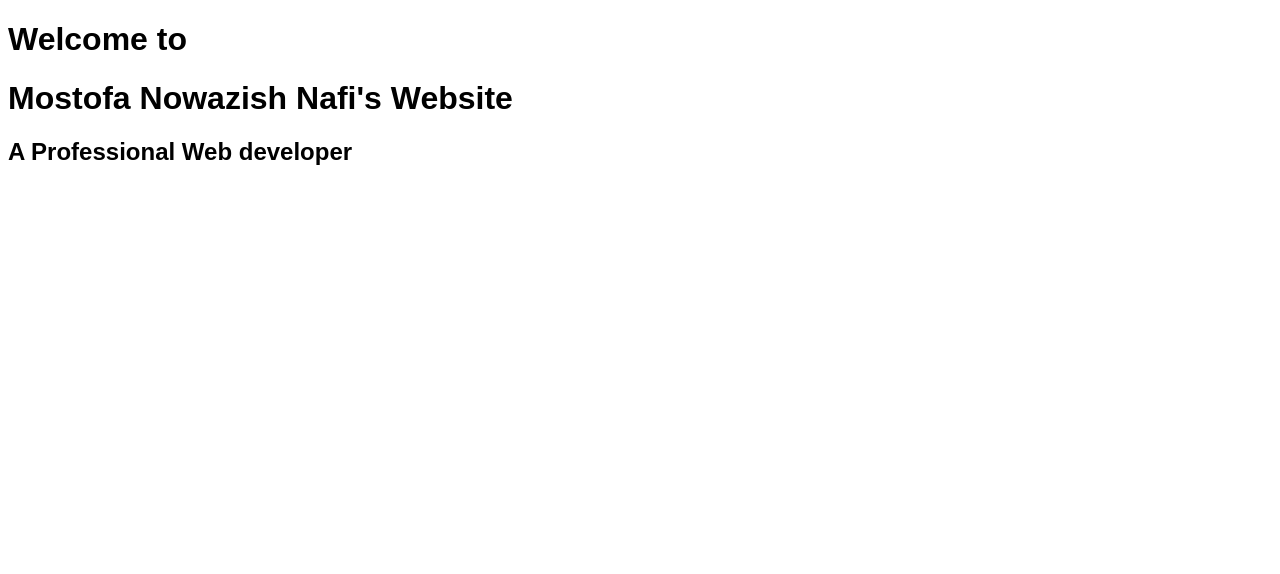
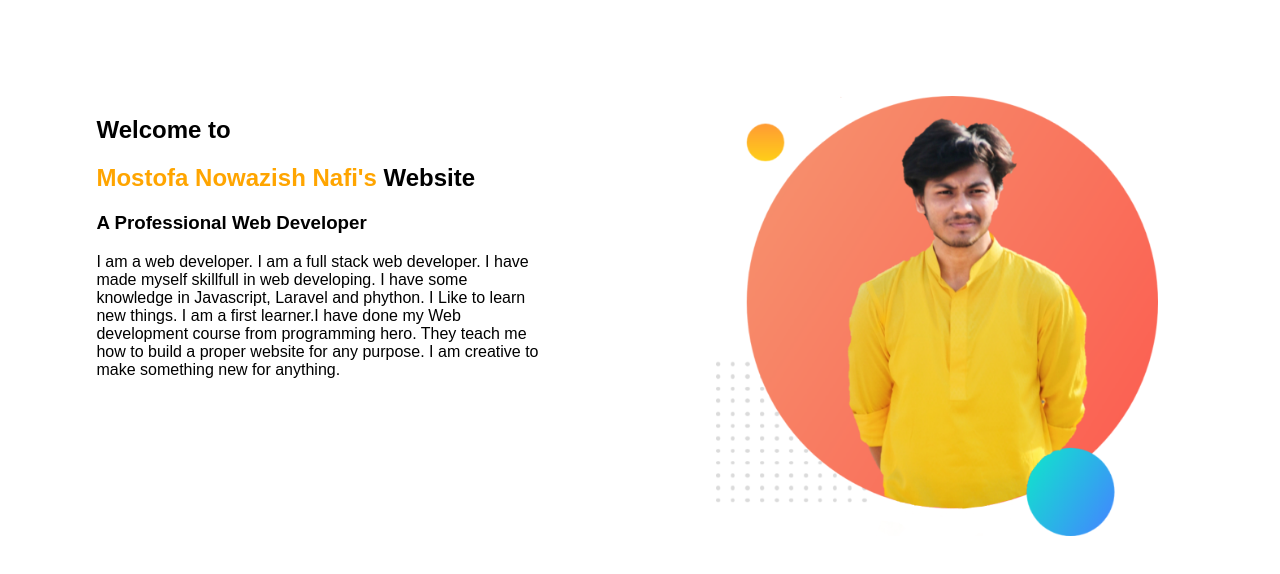
Before and after one commit to MnNafi/My_First_Website, a plain HTML site: page Index.html in a window 1280 px wide. Drawn offline with Linux system fonts and the light colour scheme.

Commit message:
upper body done

```diff
--- a/Index.html
+++ b/Index.html
@@ -8,9 +8,16 @@
     <link rel="stylesheet" href="style.css">
 </head>
 <body>
-    <h1>Welcome to</h1>
-    <h1><span class="name-highlights">Mostofa Nowazish Nafi's</span> Website</h1>
-    <h2>A Professional Web developer</h2>
-    <p></p>
+    <section>
+        <div class="half-width">
+            <h1>Welcome to</h1>
+            <h1><span class="name-highlights">Mostofa Nowazish Nafi's</span> Website</h1>
+            <h3>A Professional Web Developer</h3>
+            <p>I am a web developer. I am a full stack web developer. I have made myself skillfull in web developing. I have some knowledge in Javascript, Laravel and phython. I Like to learn new things. I am a first learner.I have done my Web development course from programming hero. They teach me how to build a proper website for any purpose. I am creative to make something new for anything.</p>
+        </div>
+        <div class="half-width">
+            <img src="image/1.png" alt="">
+        </div>
+    </section>
 </body>
 </html>
--- a/Style.css
+++ b/Style.css
@@ -1,3 +1,18 @@
 body{
     font-family: Poppins, sans-serif;
 }
+h1{
+    font-weight: 40px;
+}
+.name-highlights{
+    color: orange;
+}
+.half-width{
+    width: 35%;
+    float: left;
+    margin:5%;
+    padding:2%;
+}
+.half-width img{
+    width: 100%;
+}
```
Also changed, not shown: image/1.png (added), image/2.png (added), image/4.png (added), 1 other file.
